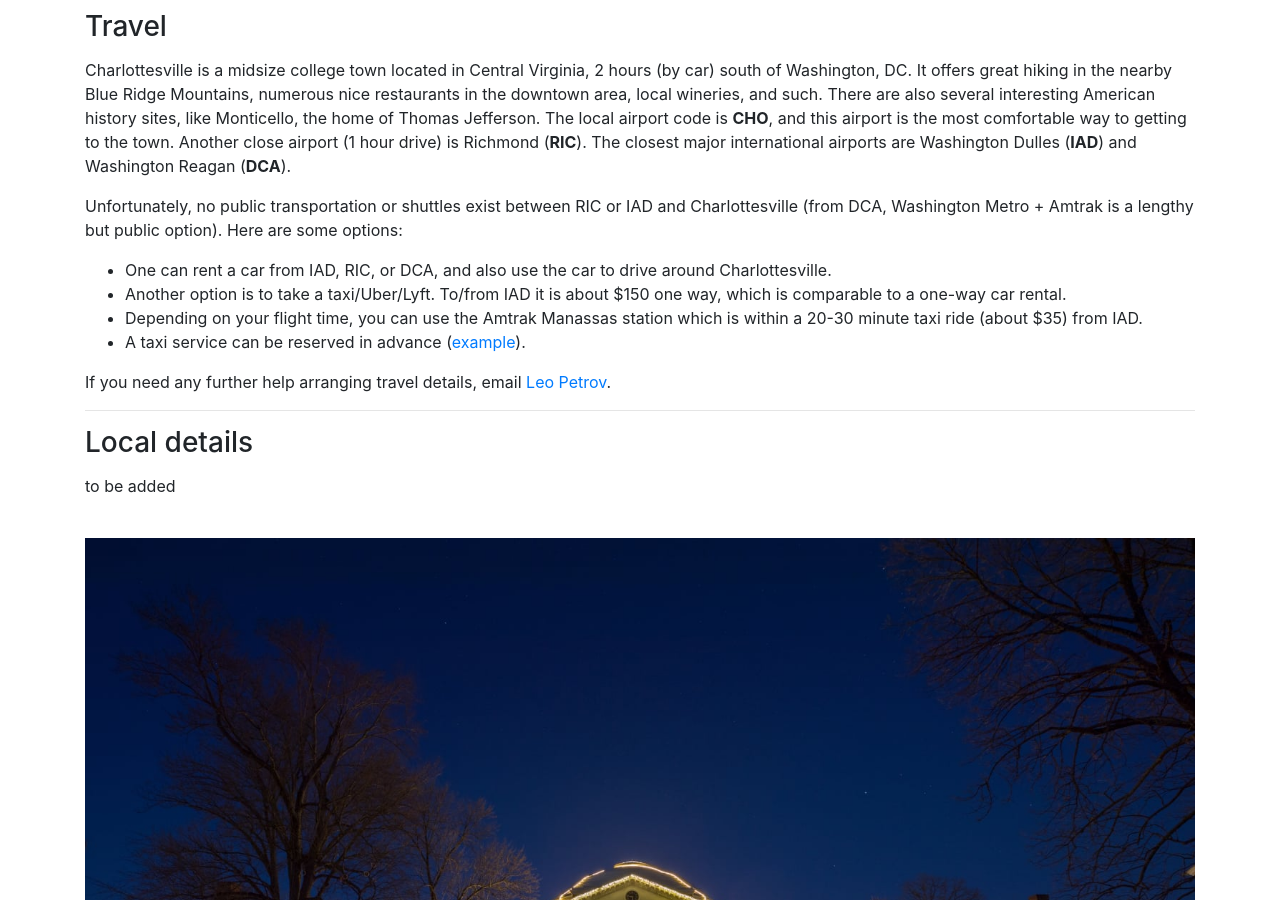
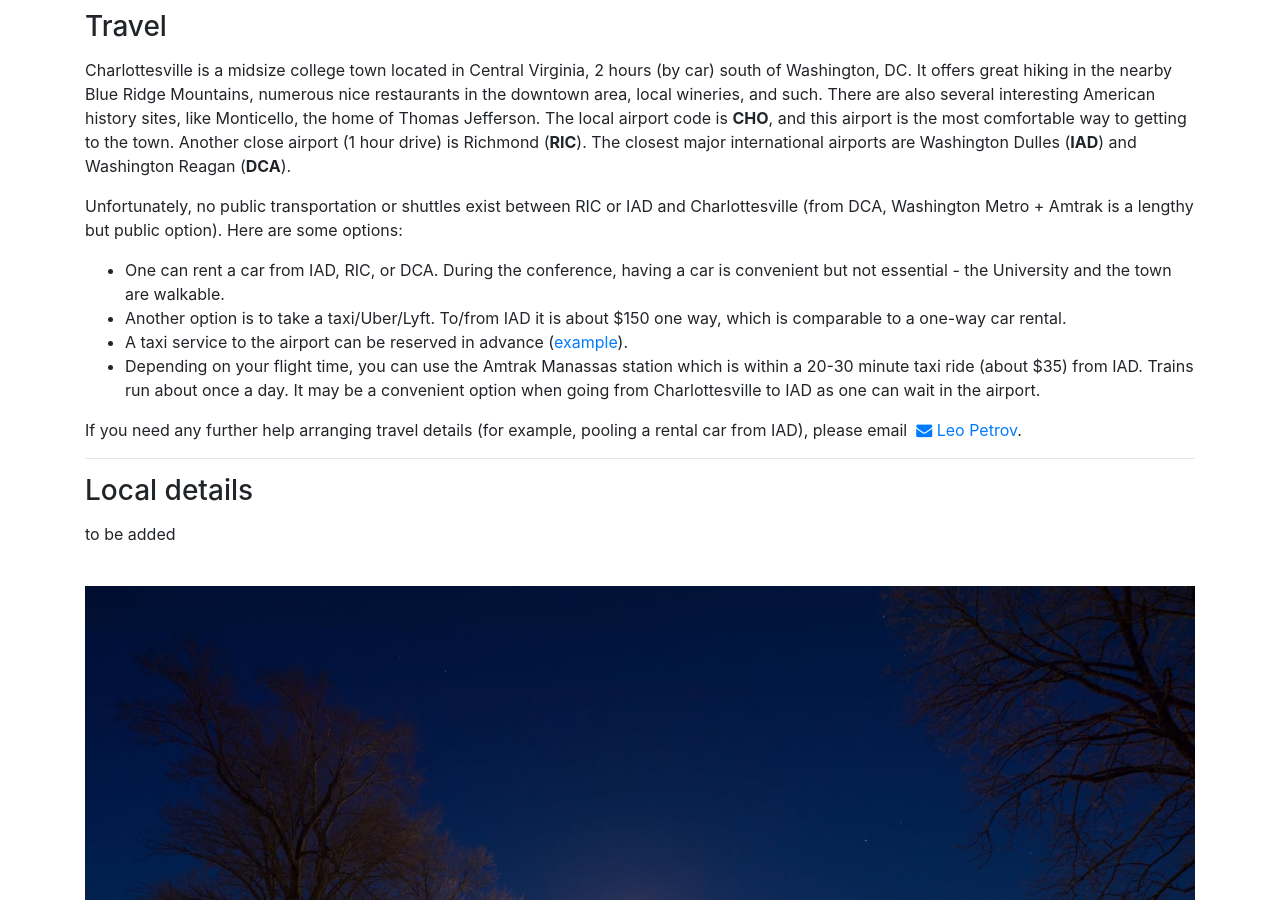
Before and after one commit to int-prob/int-prob-code, a Jekyll site: the page built from vipss2019/travel_local.md, in a window 1280 px wide and 900 px high, scrolled down 536 px. Built offline with Jekyll 4.4.1, drawn with Linux system fonts in a browser that asks for light colours; nearby versions of some CDN libraries.

Commit message:
small changes

```diff
--- a/vipss2019/travel_local.md
+++ b/vipss2019/travel_local.md
@@ -31,13 +31,13 @@ Unfortunately, no public
 transportation or shuttles exist
 between RIC or IAD and Charlottesville (from DCA, Washington Metro + Amtrak is a lengthy but public option).
 Here are some options:
-- One can rent a car from IAD, RIC, or DCA, and also use the car to drive around Charlottesville.
+- One can rent a car from IAD, RIC, or DCA. During the conference, having a car is convenient but not essential - the University and the town are walkable.
 - Another option is to take a taxi/Uber/Lyft. To/from IAD it is about $150 one way, which is comparable to a one-way car rental.
-- Depending on your flight time, you can use the Amtrak Manassas station which is within a 20-30 minute taxi ride (about $35) from IAD.
-- A taxi service can be reserved in advance ([example](http://thecollegecab.com/Home_Page.html)).
+- A taxi service to the airport can be reserved in advance ([example](http://thecollegecab.com/Home_Page.html)).
+- Depending on your flight time, you can use the Amtrak Manassas station which is within a 20-30 minute taxi ride (about $35) from IAD. Trains run about once a day. It may be a convenient option when going from Charlottesville to IAD as one can wait in the airport.
 
-
-If you need any further help arranging travel details, email [Leo Petrov](mailto:lenia.petrov@gmail.com).
+If you need any further help arranging travel details (for example, pooling a rental car from IAD), please email&nbsp;
+<a href="mailto:lenia.petrov@gmail.com"><i class="fa fa-envelope" aria-hidden="true"></i> Leo Petrov</a>.
 
 ---
 
```
Also changed, not shown: vipss2019/registration.md (+1 -1 lines).
